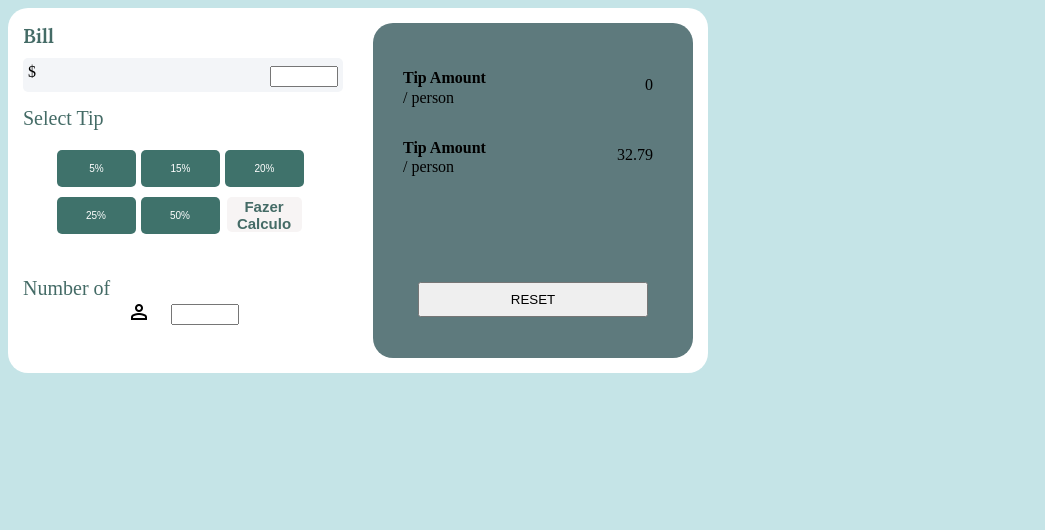
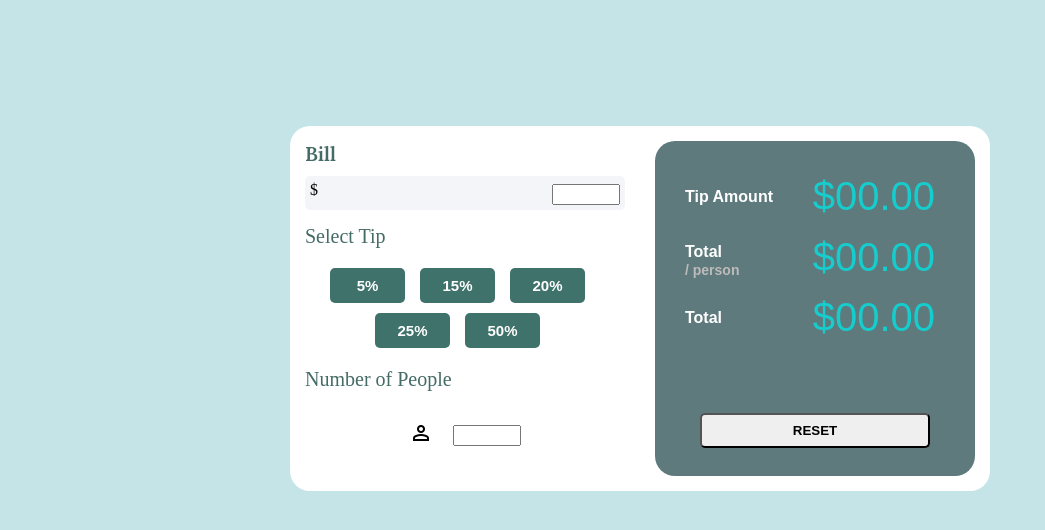
Before and after one commit to DiSantoss/Calculadora_Interativa, a plain HTML site: page index.html in a window 1280 px wide. Shown: the whole page, without its empty margins (0-1045 px from the left). Drawn offline with nearby package versions, Linux system fonts and the light colour scheme.

Commit message:
second commit

```diff
--- a/index.html
+++ b/index.html
@@ -4,7 +4,7 @@
     <meta charset="UTF-8">
     <meta http-equiv="X-UA-Compatible" content="IE=edge">
     <meta name="viewport" content="width=device-width, initial-scale=1.0">
-    <title>Document</title>
+    <title>Restaurant bill</title>
     <link rel="stylesheet" href="style.css">
     <link rel="preconnect" href="https://fonts.googleapis.com">
 <link rel="preconnect" href="https://fonts.gstatic.com" crossorigin>
@@ -16,6 +16,8 @@
             <div id="title">
 
             </div>
+
+            <div id="container">
         <div id="box">
             <div id="box-left">
                 <div id="title-bill">
@@ -23,23 +25,24 @@
                 </div>
                 <div id="bill">
                     <div id="$">$</div>
-                    <div id="valor"> <input type="number" name="" id="nbill"></div>
+                    <div id="valor"> <input type="number" name="" id="nbill" required></div>
                 </div>
+
+
                 <div id="selecttip">
                     <div id="title-tip">
                         Select Tip
                     </div>
-                    <form id="box-num">
-                    <div id="porc"> <input id="num1" value="5%"> </input></div>
-                    <div id="porc"> <input id="num2" value="15%"> </input></div>
-                    <div id="porc"> <input id="num3" value="20%">   </input></div>
-                    <div id="porc"> <input id="num4" value="25%">  </input></div>
-                    <div id="porc"> <input id="num5" value="50%"> </input></div>
-                    <div id="custom"> <button onclick="calcular()"> <p> Fazer Calculo </p> </button> </div>
-                    </form>
+                    <div id="box-num">
+                    <div id="porc"> <button id="num1" onclick="calcular1()" value="0.05">5%</button></div>
+                    <div id="porc"> <button id="num2" onclick="calcular2()" value="0.15">15%</button></div>
+                    <div id="porc"> <button id="num3" onclick="calcular3()" value="0.20">20%</button></div>
+                    <div id="porc"> <button id="num4" onclick="calcular4()" value="0.25">25%</button></div>
+                    <div id="porc"> <button id="num5" onclick="calcular5()" value="0.50">50%</button></div>
+                    </div>
                 </div>
 
-                <div id="title-plp">Number of</div>
+                <div id="title-plp">Number of People</div>
                 <div id="num-plp">
 
                     <div id="icon">
@@ -49,9 +52,8 @@
                     </div>
 
                     <div id="nump">
-                        <input id="np" type="number">
+                        <input id="np" type="number" required>
                     </div>
-
 
                 </div>
 
@@ -65,10 +67,9 @@
                 <div id="tip1">
                     <div id="amount1">
                     <h4>Tip Amount</h4>
-                    <p>/ person</p>
                 </div>
                 <div id="n-amount1">
-                    0
+                   $00.00
                 </div>
                 </div>
 
@@ -77,17 +78,28 @@
             <div id="space-2">
                 <div id="tip2">
                     <div id="amount2">
-                    <h4>Tip Amount</h4>
+                    <h4>Total</h4>
                     <p>/ person</p>
                 </div>
                 <div id="n-amount2">
-                    32.79
+                   $00.00
                 </div>
                 </div>
             </div>
 
-            <div id="space-3">
-                <button type="submit">RESET</button>
+            <div id="space-2">
+                <div id="tip2">
+                    <div id="amount2">
+                    <h4>Total</h4>
+                </div>
+                <div id="n-amount3">
+                   $00.00
+                </div>
+                </div>
+            </div>
+
+            <div id="space-4">
+                <button type="submit" onclick="reset()" id="reset">RESET</button>
             </div>
 
 
@@ -96,10 +108,7 @@
 
 
         </div>
-
-
-
-
+        </div>
 
     <script src="script.js"></script>
 </body>
--- a/script.js
+++ b/script.js
@@ -1,19 +1,135 @@
-
-
-var nbill = document.getElementById('nbill');
-var porcent1 = document.getElementById('num1');
-var porcent2 = document.getElementById('num2');
-var porcent3 = document.getElementById('num3');
-var porcent4 = document.getElementById('num4');
-var porcent5 = document.getElementById('num5');
-var people = document.getElementById('np');
-var tipamount = document.getElementById('n-amount1');
 
 
 
-function calcular(event) {
+function calcular1() {
+    var nbill = document.getElementById("nbill").value;
 
-    var resultado1 = parseFloat(nbill.value)/parseFloat(people.value);
+    var porcent1 = document.getElementById("num1").value;
+    var porcent2 = document.getElementById("num2").value;
+    var porcent3 = document.getElementById("num3").value;
+    var porcent4 = document.getElementById("num4").value;
+    var porcent5 = document.getElementById("num5").value;
+    var people = document.getElementById("np").value;
+    var tipamount1 = document.getElementById("n-amount1");
+    var tipamount2 = document.getElementById("n-amount2");
 
-    tipamount.innerHTML = resultado1;
+    var tipamount3 = document.getElementById("n-amount3");
+
+    var resultado2 = (parseFloat(nbill) + (parseFloat(nbill) * parseFloat(porcent1))) / parseFloat(people) ;
+    var resultado1 =  parseFloat(porcent1) * parseFloat(nbill)
+    var resultado3 = (parseFloat(nbill) + (parseFloat(nbill) * parseFloat(porcent1)))
+
+    tipamount2.innerHTML = `$` + resultado2.toFixed(2);
+    tipamount1.innerHTML = `$` + resultado1.toFixed(2);
+
+    tipamount3.innerHTML = `$` + resultado3.toFixed(2);
+
 }
+
+  function calcular2() {
+    var nbill = document.getElementById("nbill").value;
+
+    var porcent1 = document.getElementById("num1").value;
+    var porcent2 = document.getElementById("num2").value;
+    var porcent3 = document.getElementById("num3").value;
+    var porcent4 = document.getElementById("num4").value;
+    var porcent5 = document.getElementById("num5").value;
+    var people = document.getElementById("np").value;
+    var tipamount1 = document.getElementById("n-amount1");
+    var tipamount2 = document.getElementById("n-amount2");
+
+    var tipamount3 = document.getElementById("n-amount3");
+
+    var resultado2 = (parseFloat(nbill) + (parseFloat(nbill) * parseFloat(porcent2))) / parseFloat(people) ;
+    var resultado1 =  parseFloat(porcent2) * parseFloat(nbill)
+    var resultado3 = (parseFloat(nbill) + (parseFloat(nbill) * parseFloat(porcent2)))
+
+    tipamount2.innerHTML = `$` + resultado2.toFixed(2);
+    tipamount1.innerHTML = `$` + resultado1.toFixed(2);
+
+    tipamount3.innerHTML = `$` + resultado3.toFixed(2);
+  }
+
+  function calcular3() {
+    var nbill = document.getElementById("nbill").value;
+
+    var porcent1 = document.getElementById("num1").value;
+    var porcent2 = document.getElementById("num2").value;
+    var porcent3 = document.getElementById("num3").value;
+    var porcent4 = document.getElementById("num4").value;
+    var porcent5 = document.getElementById("num5").value;
+    var people = document.getElementById("np").value;
+    var tipamount1 = document.getElementById("n-amount1");
+    var tipamount2 = document.getElementById("n-amount2");
+
+    var tipamount3 = document.getElementById("n-amount3");
+
+    var resultado2 = (parseFloat(nbill) + (parseFloat(nbill) * parseFloat(porcent3))) / parseFloat(people) ;
+    var resultado1 =  parseFloat(porcent3) * parseFloat(nbill)
+    var resultado3 = (parseFloat(nbill) + (parseFloat(nbill) * parseFloat(porcent3)))
+
+    tipamount2.innerHTML = `$` + resultado2.toFixed(2);
+    tipamount1.innerHTML = `$` + resultado1.toFixed(2);
+
+    tipamount3.innerHTML = `$` + resultado3.toFixed(2);
+  }
+
+  function calcular4() {
+    var nbill = document.getElementById("nbill").value;
+
+    var porcent1 = document.getElementById("num1").value;
+    var porcent2 = document.getElementById("num2").value;
+    var porcent3 = document.getElementById("num3").value;
+    var porcent4 = document.getElementById("num4").value;
+    var porcent5 = document.getElementById("num5").value;
+    var people = document.getElementById("np").value;
+    var tipamount1 = document.getElementById("n-amount1");
+    var tipamount2 = document.getElementById("n-amount2");
+
+    var tipamount3 = document.getElementById("n-amount3");
+
+    var resultado2 = (parseFloat(nbill) + (parseFloat(nbill) * parseFloat(porcent4))) / parseFloat(people) ;
+    var resultado1 =  parseFloat(porcent4) * parseFloat(nbill)
+    var resultado3 = (parseFloat(nbill) + (parseFloat(nbill) * parseFloat(porcent4)))
+
+    tipamount2.innerHTML = `$` + resultado2.toFixed(2);
+    tipamount1.innerHTML = `$` + resultado1.toFixed(2);
+
+    tipamount3.innerHTML = `$` + resultado3.toFixed(2);
+
+  }  //  / parseFloat(people)
+
+  function calcular5() {
+    var nbill = document.getElementById("nbill").value;
+
+    var porcent1 = document.getElementById("num1").value;
+    var porcent2 = document.getElementById("num2").value;
+    var porcent3 = document.getElementById("num3").value;
+    var porcent4 = document.getElementById("num4").value;
+    var porcent5 = document.getElementById("num5").value;
+    var people = document.getElementById("np").value;
+    var tipamount1 = document.getElementById("n-amount1");
+    var tipamount2 = document.getElementById("n-amount2");
+
+    var tipamount3 = document.getElementById("n-amount3");
+
+    var resultado2 = (parseFloat(nbill) + (parseFloat(nbill) * parseFloat(porcent5))) / parseFloat(people) ;
+    var resultado1 =  parseFloat(porcent5) * parseFloat(nbill)
+    var resultado3 = (parseFloat(nbill) + (parseFloat(nbill) * parseFloat(porcent5)))
+
+    tipamount2.innerHTML = `$` + resultado2.toFixed(2);
+    tipamount1.innerHTML = `$` + resultado1.toFixed(2);
+
+    tipamount3.innerHTML = `$` + resultado3.toFixed(2);
+
+
+
+
+  }
+
+
+  function reset () {
+
+    location.reload();
+
+  }
--- a/style.css
+++ b/style.css
@@ -1,5 +1,11 @@
 body {
     background-color: hsl(185, 41%, 84%);
+}
+
+#container {
+    display: flex;
+    justify-content: center;
+    margin-top: 10%;
 }
 
 
@@ -62,11 +68,12 @@ body {
   justify-content: center;
 }
 
-#porc input {
+#porc button {
     background-color: rgb(63, 114, 107);
     height: 35px;
     width: 75px;
-    font-size: 10px;
+    font-size: 15px;
+    font-weight: 700;
     border:transparent;
     border-radius:5px;
     display: flex;
@@ -74,32 +81,10 @@ body {
     justify-content: center;
     color: white;
     margin-top: 10px;
-    margin-right: 5px;
+    margin-right: 15px;
     text-align: center;
 }
 
-
-
-
-
-#custom button {
-    display: flex;
-    align-items: center;
-    justify-content: center;
-    background-color: rgb(247, 244, 244);
-    height: 35px;
-    width: 75px;
-    border-radius: 5px;
-    margin: 2px;
-    color:rgb(68, 107, 102);
-    font-family: Arial, Helvetica, sans-serif;
-    font-size:15px ;
-    font-weight: 600;
-    margin-top: 10px;
-    margin-right: 8px;
-    border: none;
-    margin-bottom: 25px;
-  }
 
 
 
@@ -121,6 +106,7 @@ body {
     display: flex;
     justify-content: center;
     align-items: center;
+    margin-top: 30px
 }
 
 #nump {
@@ -149,13 +135,11 @@ body {
 }
 
 
-#nbill {
+#nbill, #np {
     width: 60px;
+    text-align: center;
 }
 
-#np {
-    width: 60px;
-}
 
 #tip1 , #tip2 {
     display: flex;
@@ -171,7 +155,7 @@ body {
     padding-top: -20px;
 }
 
-#space-3 {
+#space-4 {
     margin-top: 20px;
     display: flex;
     justify-content: center;
@@ -179,8 +163,7 @@ body {
 
 }
 
-#space-3 button {
-    margin-top: 70px;
+#space-4 button {
     height: 35px;
     width: 230px;
     cursor: pointer;
@@ -189,3 +172,38 @@ body {
 #amount1 p , #amount2 p {
     margin-top: -20px;
 }
+
+#num1:focus,#num2:focus,#num3:focus,#num4:focus,#num5:focus {
+    background-color: rgb(22, 204, 204);
+}
+
+
+#n-amount1 ,#n-amount2,#n-amount3 {
+    font-size: 40px;
+    font-family: Arial, Helvetica, sans-serif;
+    color: rgb(22, 204, 204);
+}
+
+#reset {
+    font-family: Arial, Helvetica, sans-serif;
+    font-weight: 700;
+    border-radius: 5px;
+    margin-top: 45px;
+}
+
+#reset:hover {
+    background-color: aqua;
+    font-family: Arial, Helvetica, sans-serif;
+    font-weight: 700;
+}
+
+h4, p {
+    font-family: Arial, Helvetica, sans-serif;
+    color: white;
+}
+
+p {
+    font-size: 14px;
+    color: rgb(189, 186, 186);
+    font-weight: 700;
+}
```
